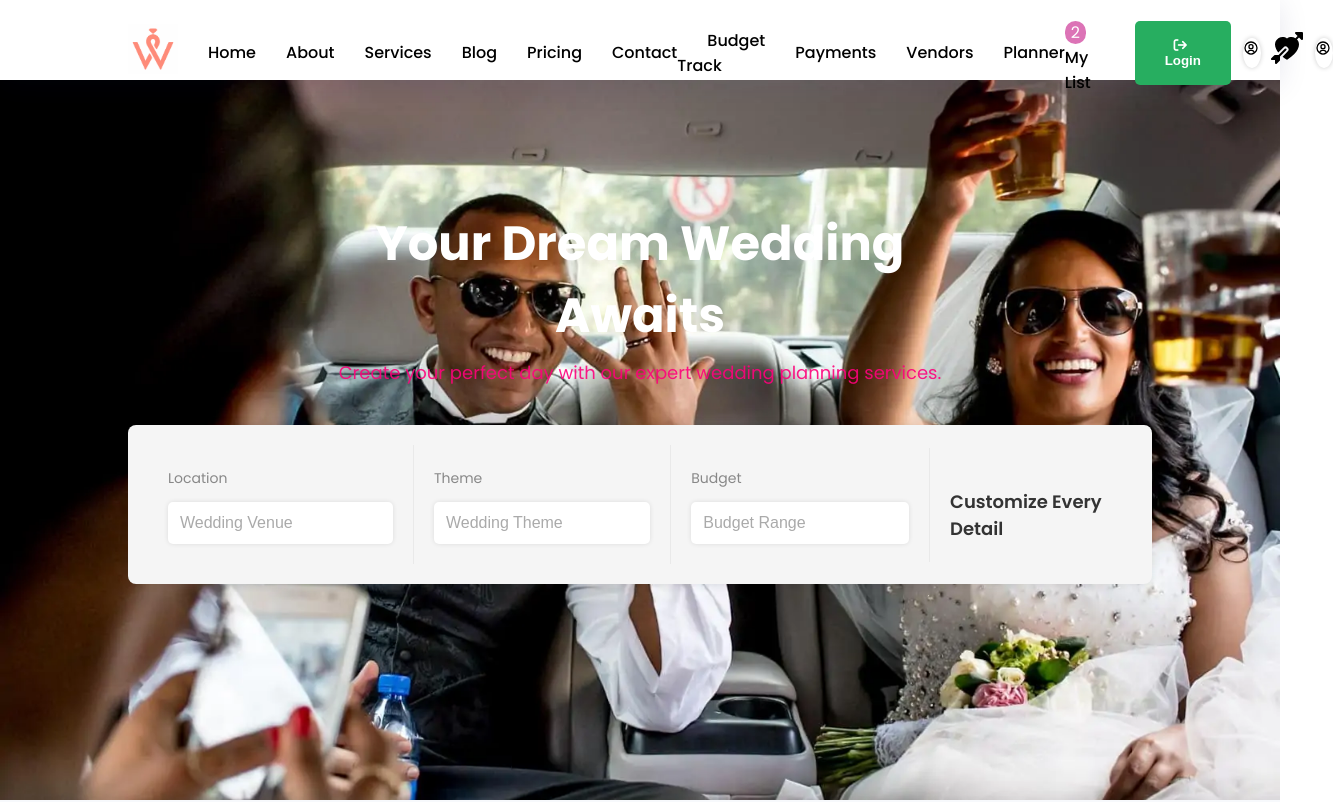
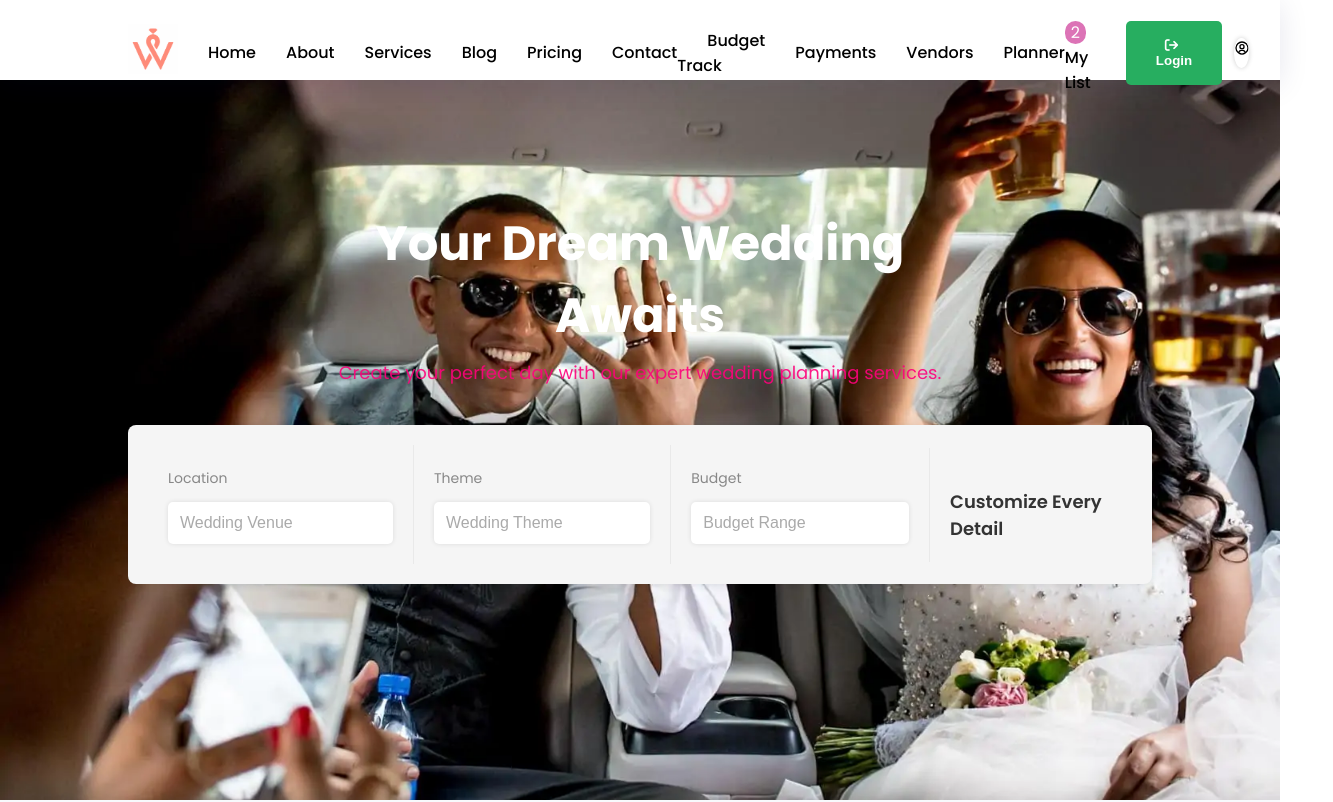
Before and after one commit to Mek3588/weddingplan, a React (Create React App) app in the folder frontend/: page / in a window 1280 px wide. Shown: the top 802 px of the page, 1333 px wide, since content can reach past the window. Built offline with nearby package versions, Linux system fonts and the light colour scheme; no server answers.

Commit message:
Your commit message here

```diff
--- a/frontend/src/components/common/header/Header.jsx
+++ b/frontend/src/components/common/header/Header.jsx
@@ -6,7 +6,7 @@ import { logoutRedux } from "../../redux/userSlice";
 import { useDispatch, useSelector } from "react-redux";
 import { toast } from "react-hot-toast";
 import { BsFillArrowThroughHeartFill } from "react-icons/bs";
-import {BiUserCircle} from "react-icons/bi"
+import { BiUserCircle } from "react-icons/bi";
 
 const Header = () => {
   const [navList, setNavList] = useState(false);
@@ -15,12 +15,10 @@ const Header = () => {
   const userData = useSelector((state) => state.user);
   const dispatch = useDispatch();
 
-
   const handleLogout = () => {
     dispatch(logoutRedux());
     toast("Logged out successfully");
   };
-
 
   const nav = [
     {
@@ -63,7 +61,6 @@ const Header = () => {
       text: "planner",
       path: "/Planner",
     },
-
   ];
 
   return (
@@ -85,10 +82,8 @@ const Header = () => {
                   <Link to="/Newproduct" className="whitespace-nowrap cursor-pointer px-2">
                     New product
                   </Link>
-
                 </li>
               )}
-
             </ul>
           </div>
           <div className="button flex">
@@ -96,26 +91,14 @@ const Header = () => {
               <span>2</span> My List
             </h4>
             {userData.image1 ? (
-              <button
-                className="btn1"
-                onClick={handleLogout}
-                    >
+              <>
+                <button className="btn1" onClick={handleLogout}>
                   <i className="fa fa-sign-out"></i>
                   Logout ({userData.firstName})
                 </button>
-                  ) : (
-                    <button
-                    onClick={() => {
-                      navigate('/login');
-                    }}
-                    className="btn1"   >
-                      <i className="fa fa-sign-out"></i>
-                      Login
-                    </button>
-                  )}
                 <div className="text-3xl cursor-pointer w-11 h-10 rounded-full overflow-hidden drop-shadow-md" id="imge">
                   {userData.image1 ? (
-                <img src={userData.image1} className="h-full w-full" />
+                    <img src={userData.image1} className="h-full w-full" alt="User Profile" />
                   ) : (
                     <BiUserCircle />
                   )}
@@ -125,12 +108,23 @@ const Header = () => {
                 </div>
                 <div className="text-3xl cursor-pointer w-11 h-10 rounded-full overflow-hidden drop-shadow-md" id="imge">
                   {userData.image2 ? (
-                <img src={userData.image2} className="h-full w-full" />
+                    <img src={userData.image2} className="h-full w-full" alt="User Profile" />
                   ) : (
                     <BiUserCircle />
                   )}
                 </div>
-
+              </>
+            ) : (
+              <>
+                <button onClick={() => navigate('/login')} className="btn1">
+                  <i className="fa fa-sign-out"></i>
+                  Login
+                </button>
+                <div className="text-3xl cursor-pointer w-11 h-10 rounded-full overflow-hidden drop-shadow-md" id="imge">
+                  <BiUserCircle />
+                </div>
+              </>
+            )}
           </div>
 
           <div className="toggle">
```
Lines whose indentation alone changed are shown as unchanged.
